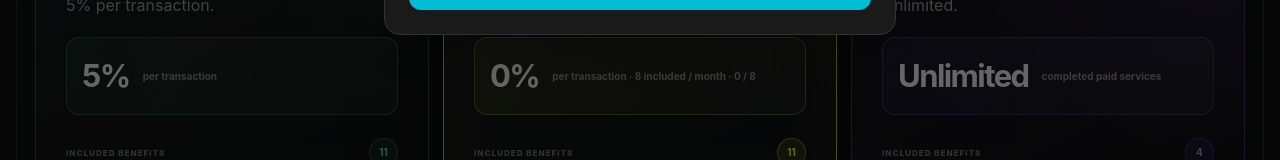
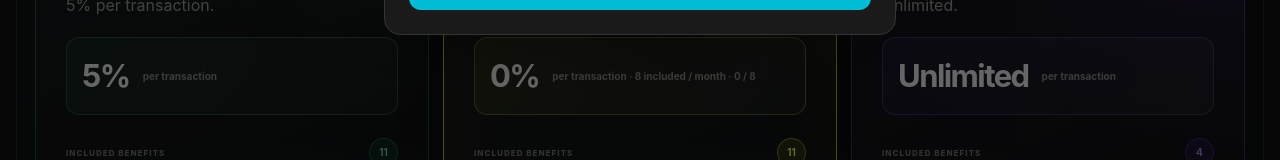
Before and after one commit to laminsn/medicalbaise, a React (Vite) app: page /pricing in a window 1280 px wide. Shown: the part 614-774 px from the top of the page. Built offline with nearby package versions, Linux system fonts and the light colour scheme; no server answers.

Commit message:
copy(seeker): align Project fee-callout with per-transaction lead
Unlimited stays the Project lead. Drop leftover membership volume
language from the callout label.

Co-authored-by: laminsn <laminsn@users.noreply.github.com>

```diff
--- a/src/components/pricing/SeekerPlanCards.tsx
+++ b/src/components/pricing/SeekerPlanCards.tsx
@@ -130,7 +130,7 @@ export function SeekerPlanCards({ nested = false }: SeekerPlanCardsProps) {
                         limit: LIFESTYLE_TRANSACTION_LIMIT,
                       })}`,
                     }
-                  : { strong: t('seekerPricing.unlimited'), label: t('seekerPricing.unlimitedFee') };
+                  : { strong: t('seekerPricing.unlimited'), label: t('seekerPricing.perTransaction') };
 
             return (
               <article
```
